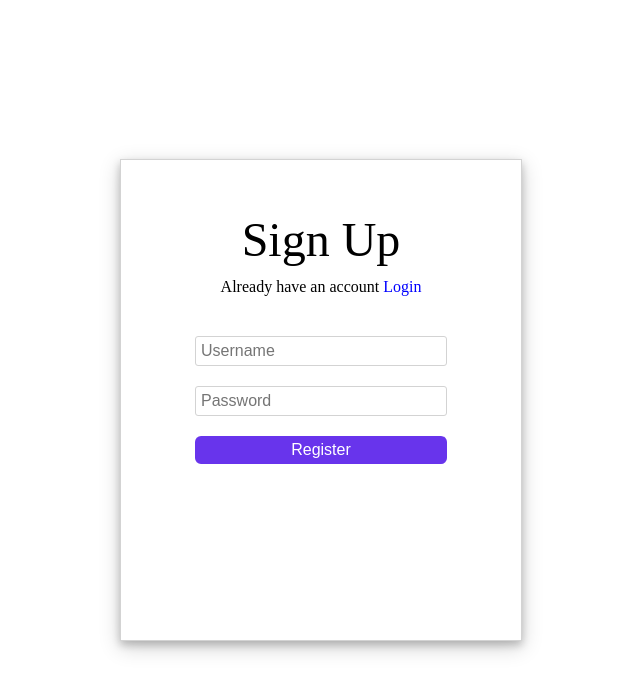
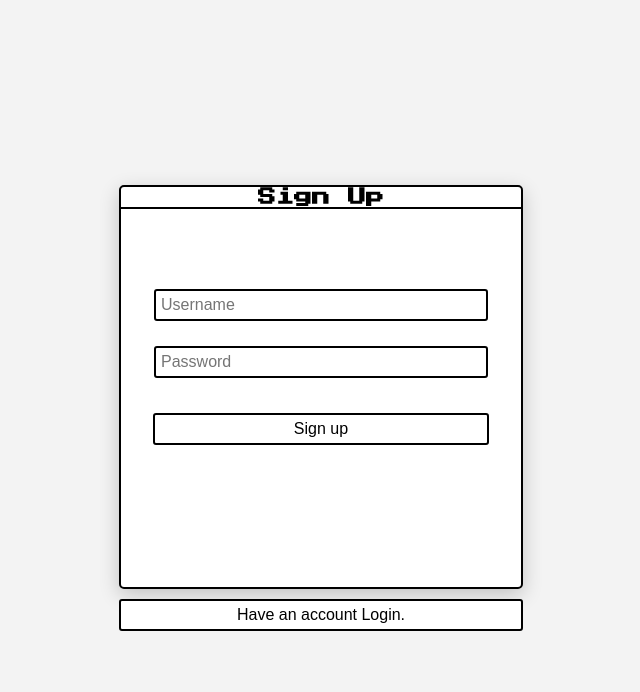
Before and after one commit to V1nce-dev/Garage-Sale, a Next.js app in the folder client/: page /register in a window 1280 px wide. Shown: the top 692 px of the page, without its empty margins (319-959 px from the left). Built offline with nearby package versions, Linux system fonts and the light colour scheme.

Commit message:
restyled signup and login page

```diff
--- a/client/src/components/form/LoginForm.jsx
+++ b/client/src/components/form/LoginForm.jsx
@@ -1,11 +1,115 @@
 "use client";
-import styled from "styled-components";
+import styled, { ThemeProvider, createGlobalStyle } from "styled-components";
 import { useState } from "react";
+import { useRouter } from "next/navigation";
 import axios from "axios";
+
+const theme = {
+  background: {
+    primary: "#f3f3f3",
+    default: "#fff",
+  },
+};
+
+const GlobalStyle = createGlobalStyle`
+  body {
+    background-color: ${({ theme }) => theme.background.primary};
+    overflow: hidden;
+  }
+`;
+
+const Outer = styled.div`
+  display: flex;
+  align-items: center;
+  justify-content: center;
+  height: 100vh;
+`;
+
+const Container = styled.div`
+  border: 2px solid black;
+  border-radius: 5px;
+  height: 25rem;
+  width: 25rem;
+  box-shadow: 0 6px 20px 0 rgba(0, 0, 0, 0.2);
+  background-color: ${({ theme }) => theme.background.default};
+`;
+
+const Login = styled.h1`
+  font-size: large;
+  font-family: "Press Start 2P", cursive;
+  text-align: center;
+  margin: 1px;
+`;
+
+const Line = styled.hr`
+  border: 1px solid black;
+  width: 100%;
+  margin: 0%;
+`;
+
+const Form = styled.form`
+  display: flex;
+  flex-direction: column;
+  align-items: center;
+  margin-top: 5rem;
+  gap: 25px;
+`;
+
+const Input = styled.input`
+  border: 2px solid black;
+  border-radius: 3px;
+  padding: 5px;
+  width: 20rem;
+  font-size: medium;
+`;
+
+const LoginButton = styled.button`
+  border: 2px solid black;
+  border-radius: 3px;
+  padding: 5px;
+  margin-top: 10px;
+  width: 21rem;
+  font-size: medium;
+  cursor: pointer;
+  box-sizing: border-box;
+  transition: 0.2s all ease-out;
+  background: white;
+  color: black;
+  &:hover {
+    background: #f3f3f3;
+  }
+`;
+
+const AccountButton = styled.button`
+  border: 2px solid black;
+  border-radius: 3px;
+  padding: 5px;
+  margin-top: 10px;
+  width: 100%;
+  font-size: medium;
+  cursor: pointer;
+  box-sizing: border-box;
+  transition: 0.2s all ease-out;
+  background: white;
+  color: black;
+  &:hover {
+    background: #f3f3f3;
+  }
+`;
+
+const Error = styled.h1`
+  color: red;
+  font-size: medium;
+  font-weight: 100;
+  min-height: 2rem;
+  text-align: center;
+`;
 
 const LoginForm = () => {
   const [username, setUsername] = useState("");
   const [password, setPassword] = useState("");
+  const [error, setError] = useState(null);
+  const router = useRouter();
 
   const handleSubmit = async (e) => {
     e.preventDefault();
@@ -20,31 +124,53 @@ const LoginForm = () => {
           headers: {
             "Content-Type": "application/json",
           },
-        },
+        }
       );
+      setUsername("");
+      setPassword("");
+      router.push("/");
     } catch (error) {
-      console.log(error.response.data);
+      setError(error.response.data);
     }
   };
 
   return (
+    <ThemeProvider theme={theme}>
+      <link rel="preconnect" href="https://fonts.googleapis.com" />
+      <link rel="preconnect" href="https://fonts.gstatic.com" crossOrigin="true" />
+      <link
+        href="https://fonts.googleapis.com/css2?family=Press+Start+2P&display=swap"
+        rel="stylesheet"
+      />
+      <GlobalStyle />
+      <Outer>
         <div>
-      <form onSubmit={handleSubmit}>
-        <input
+          <Container>
+            <Login>Login</Login>
+            <Line />
+            <Form onSubmit={handleSubmit}>
+              <Input
                 type="text"
                 value={username}
                 onChange={(e) => setUsername(e.target.value)}
-          placeholder="username"
+                placeholder="Username"
               />
-        <input
+              <Input
                 type="password"
                 value={password}
                 onChange={(e) => setPassword(e.target.value)}
-          placeholder="password"
+                placeholder="Password"
               />
-        <button>Register</button>
-      </form>
+               <LoginButton type="submit" >
+                Login
+          </LoginButton>
+            </Form>
+            <Error>{error ? error.message : " "}</Error>
+          </Container>
+          <AccountButton onClick={() => router.push("/register")}>Dont Have an account Sign up.</AccountButton>
         </div>
+      </Outer>
+    </ThemeProvider>
   );
 };
 
--- a/client/src/components/form/RegisterForm.jsx
+++ b/client/src/components/form/RegisterForm.jsx
@@ -1,72 +1,99 @@
 "use client";
-import styled from "styled-components";
+import styled, { ThemeProvider, createGlobalStyle } from "styled-components";
 import { useState } from "react";
 import { useRouter } from "next/navigation";
 import axios from "axios";
 
-const Container = styled.div`
-  display: flex;
-  flex-direction: column;
-  justify-content: center;
-  align-items: center;
-  border: 1px solid lightgray;
-  height: 30rem;
-  width: 25rem;
-  box-shadow:
-    0 4px 8px 0 rgba(0, 0, 0, 0.2),
-    0 6px 20px 0 rgba(0, 0, 0, 0.19);
-  position: absolute;
-  top: 50%;
-  left: 50%;
-  transform: translate(-50%, -50%);
+const theme = {
+  background: {
+    primary: "#f3f3f3",
+    default: "#fff",
+  },
+};
+
+const GlobalStyle = createGlobalStyle`
+  body {
+    background-color: ${({ theme }) => theme.background.primary};
+    overflow: hidden;
+  }
 `;
 
-const TextContainer = styled.div`
-  position: absolute;
-  top: 20px;
-  text-align: center;
+const Outer = styled.div`
+  display: flex;
+  align-items: center;
+  justify-content: center;
+  height: 100vh;
 `;
 
-const Text = styled.h1`
-  font-size: ${({ $variant }) => ($variant === "small" ? "1rem" : "3rem")};
-  margin-bottom: ${({ $variant }) => ($variant === "signup" ? "0px" : "20px")};
-  font-weight: 100;
+const Container = styled.div`
+  border: 2px solid black;
+  border-radius: 5px;
+  height: 25rem;
+  width: 25rem;
+  box-shadow: 0 6px 20px 0 rgba(0, 0, 0, 0.2);
+  background-color: ${({ theme }) => theme.background.default};
 `;
 
-const Span = styled.span`
-  color: blue;
-  cursor: pointer;
-  &:hover {
-    text-decoration: underline;
-  }
+const Signup = styled.h1`
+  font-size: large;
+  font-family: "Press Start 2P", cursive;
+  text-align: center;
+  margin: 1px;
+`;
+
+const Line = styled.hr`
+  border: 1px solid black;
+  width: 100%;
+  margin: 0%;
 `;
 
 const Form = styled.form`
   display: flex;
   flex-direction: column;
-  gap: 20px;
+  align-items: center;
+  margin-top: 5rem;
+  gap: 25px;
 `;
 
 const Input = styled.input`
-  border: 1px solid lightgray;
+  border: 2px solid black;
   border-radius: 3px;
   padding: 5px;
-  width: 15rem;
+  width: 20rem;
   font-size: medium;
 `;
 
-const Button = styled.button`
-  border: none;
-  border-radius: 6px;
+const SignupButton = styled.button`
+  border: 2px solid black;
+  border-radius: 3px;
   padding: 5px;
+  margin-top: 10px;
+  width: 21rem;
   font-size: medium;
   cursor: pointer;
   box-sizing: border-box;
   transition: 0.2s all ease-out;
-  background: #6834ec;
-  color: white;
+  background: white;
+  color: black;
   &:hover {
-    background: #8b5eeb;
+    background: #f3f3f3;
+  }
+`;
+
+const AccountButton = styled.button`
+  border: 2px solid black;
+  border-radius: 3px;
+  padding: 5px;
+  margin-top: 10px;
+  width: 100%;
+  font-size: medium;
+  cursor: pointer;
+  box-sizing: border-box;
+  transition: 0.2s all ease-out;
+  background: white;
+  color: black;
+  &:hover {
+    background: #f3f3f3;
   }
 `;
 
@@ -74,6 +101,8 @@ const Error = styled.h1`
   color: red;
   font-size: medium;
   font-weight: 100;
+  min-height: 2rem;
+  text-align: center;
 `;
 
 const RegisterForm = () => {
@@ -106,14 +135,19 @@ const RegisterForm = () => {
   };
 
   return (
+    <ThemeProvider theme={theme}>
+      <link rel="preconnect" href="https://fonts.googleapis.com" />
+      <link rel="preconnect" href="https://fonts.gstatic.com" crossOrigin="true"/>
+      <link
+        href="https://fonts.googleapis.com/css2?family=Press+Start+2P&display=swap"
+        rel="stylesheet"
+      />
+      <GlobalStyle />
+      <Outer>
+        <div>
           <Container>
-      <TextContainer>
-        <Text $variant="signup">Sign Up</Text>
-        <Text $variant="small">
-          Already have an account{" "}
-          <Span onClick={() => router.push("/login")}>Login</Span>
-        </Text>
-      </TextContainer>
+            <Signup>Sign Up</Signup>
+            <Line />
             <Form onSubmit={handleSubmit}>
               <Input
                 type="text"
@@ -127,10 +161,16 @@ const RegisterForm = () => {
                 onChange={(e) => setPassword(e.target.value)}
                 placeholder="Password"
               />
-        <Button $variant="outline">Register</Button>
+               <SignupButton type="submit" >
+            Sign up
+          </SignupButton>
             </Form>
-      {error && <Error>{error.message}</Error>}
+            <Error>{error ? error.message : " "}</Error>
           </Container>
+          <AccountButton onClick={() => router.push("/login")}>Have an account Login.</AccountButton>
+        </div>
+      </Outer>
+    </ThemeProvider>
   );
 };
 
```
Lines whose indentation alone changed are shown as unchanged.
